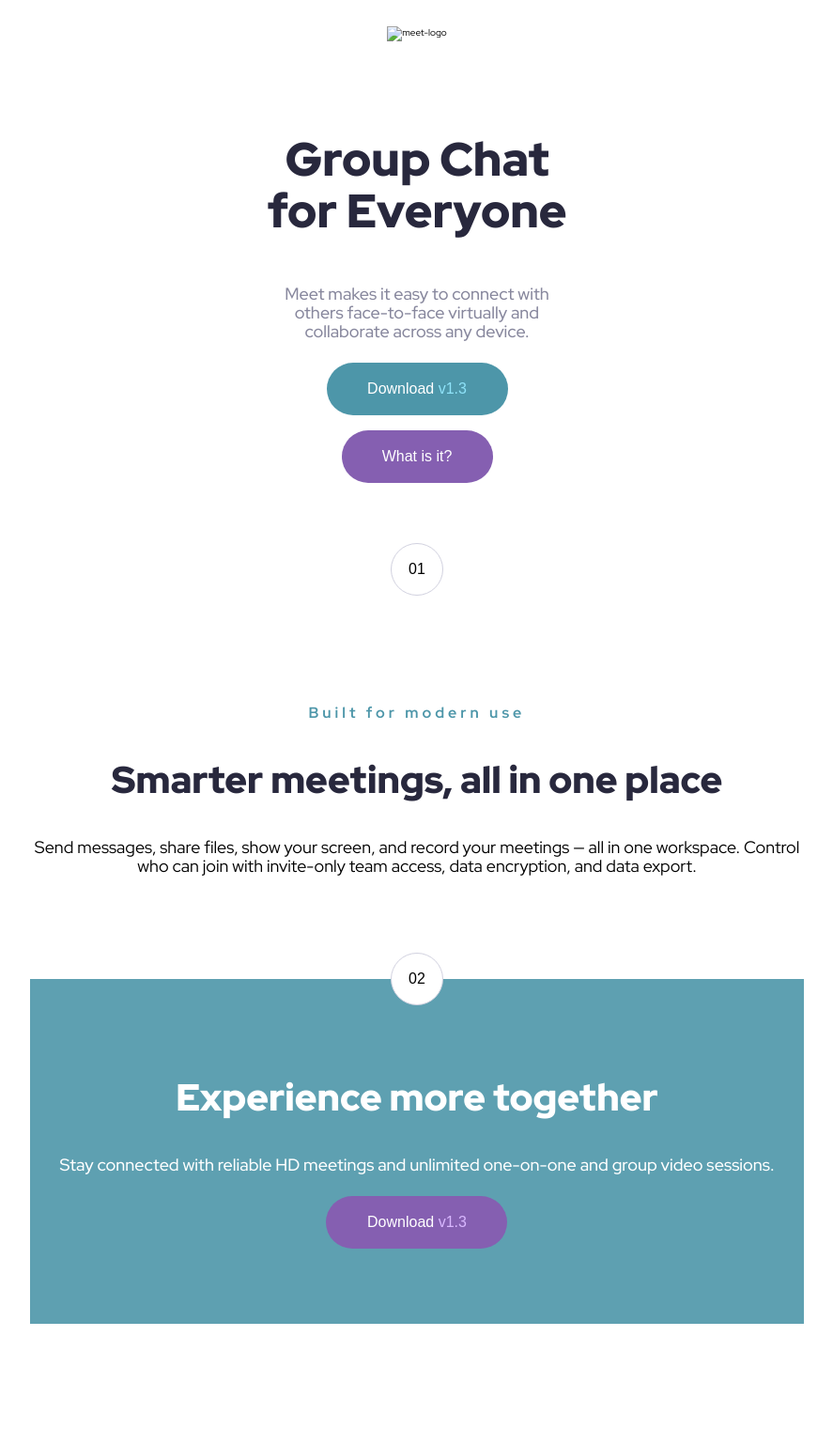
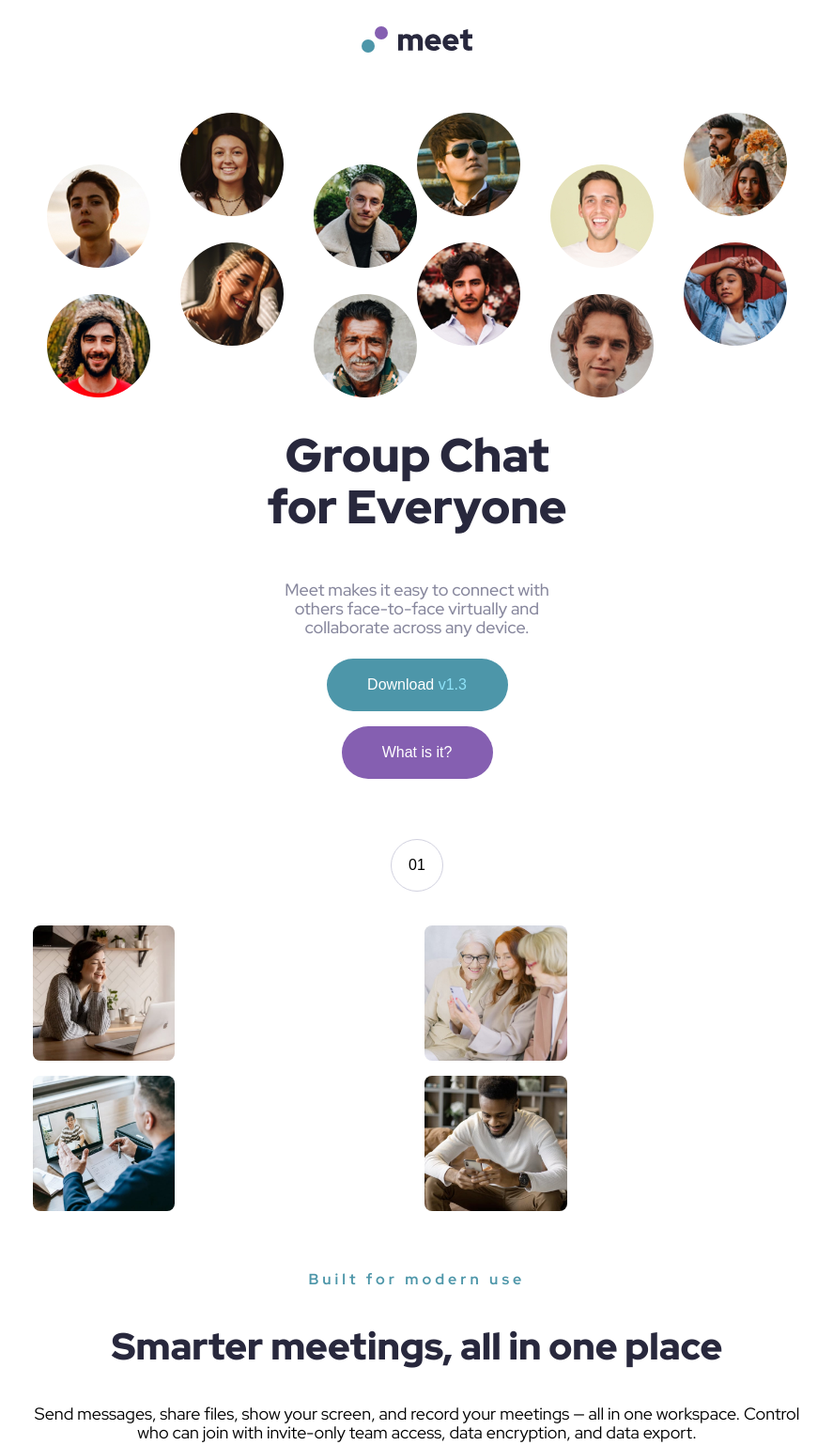
Before and after one commit to CiaoGab/meet-landing-page, a plain HTML site: page index.html in a window 1280 px wide. Shown: the part 20-1558 px from the top of the page at 94% size, without its empty margins (196-1083 px from the left). Before the commit the page ends 1429 px from the top, so only its background shows below. Drawn offline with Linux system fonts and the light colour scheme; the site is published under a folder, as on GitHub Pages, so addresses that start at the root find nothing.

Commit message:
Fix image paths in index.html and style.css for correct asset loading

```diff
--- a/index.html
+++ b/index.html
@@ -21,18 +21,18 @@
   <body>
     <nav>
       <div class="navbar">
-        <img src="/assets/logo.svg" alt="meet-logo" />
+        <img src="./assets/logo.svg" alt="meet-logo" />
       </div>
     </nav>
     <div class="hero">
       <div class="combined-img">
         <img
-          src="\assets\desktop\image-hero-left.png"
+          src=".\assets\desktop\image-hero-left.png"
           alt=""
           class="left"
         />
         <img
-          src="\assets\desktop\image-hero-right.png"
+          src=".\assets\desktop\image-hero-right.png"
           alt=""
           class="right"
         />
@@ -56,18 +56,18 @@
         </div>
         <div class="img-collage">
           <img
-            src="\assets\desktop\image-woman-in-videocall.jpg"
+            src=".\assets\desktop\image-woman-in-videocall.jpg"
             alt=""
           />
           <img
-            src="\assets\desktop\image-women-videochatting.jpg"
+            src=".\assets\desktop\image-women-videochatting.jpg"
             alt=""
           />
           <img
-            src="\assets\desktop\image-men-in-meeting.jpg"
+            src=".\assets\desktop\image-men-in-meeting.jpg"
             alt=""
           />
-          <img src="\assets\desktop\image-man-texting.jpg" alt="" />
+          <img src=".\assets\desktop\image-man-texting.jpg" alt="" />
         </div>
         <div class="main-text-content">
           <h2>Built for modern use</h2>
--- a/style.css
+++ b/style.css
@@ -161,7 +161,7 @@ body {
 }
 
 .footer-hero {
-    background: url(/assets/mobile/image-footer.jpg);
+    background: url(./assets/mobile/image-footer.jpg);
     background-position: center;
     background-size: 100%;
     background-size: cover;
```
